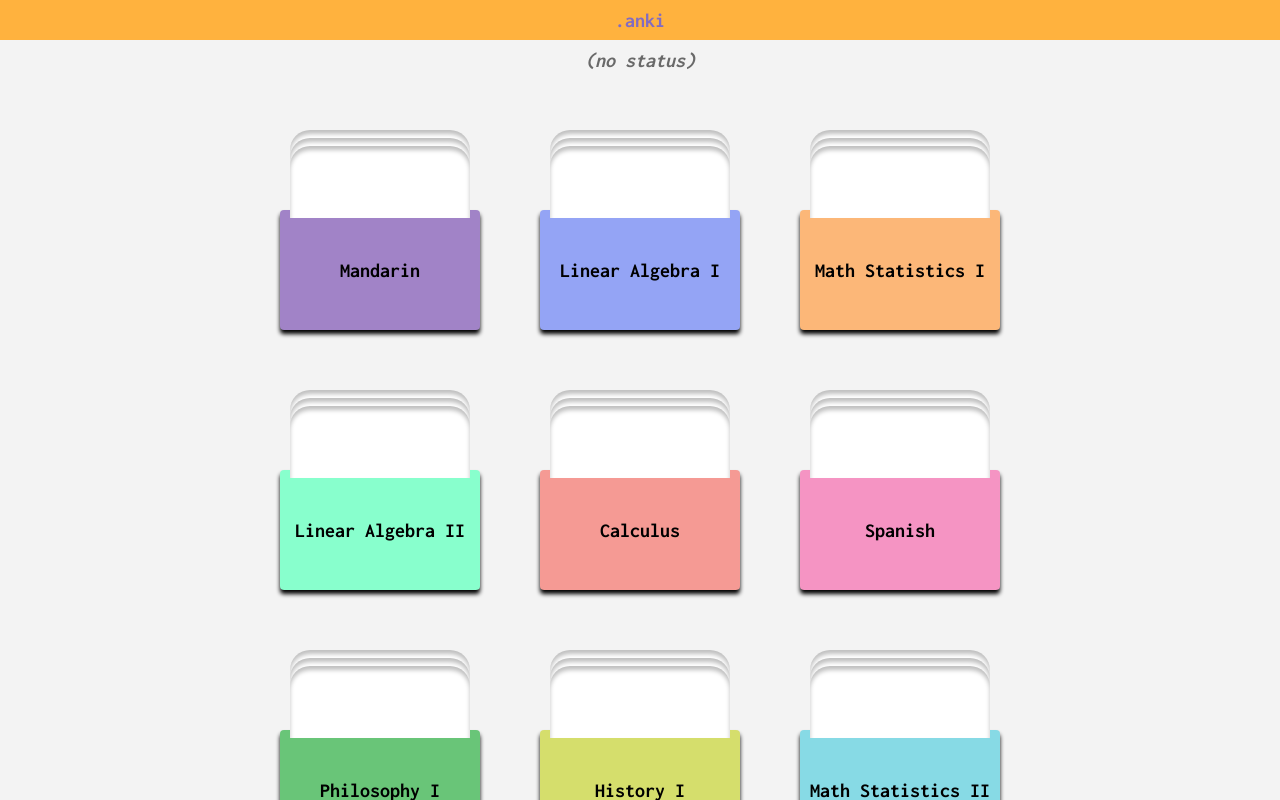
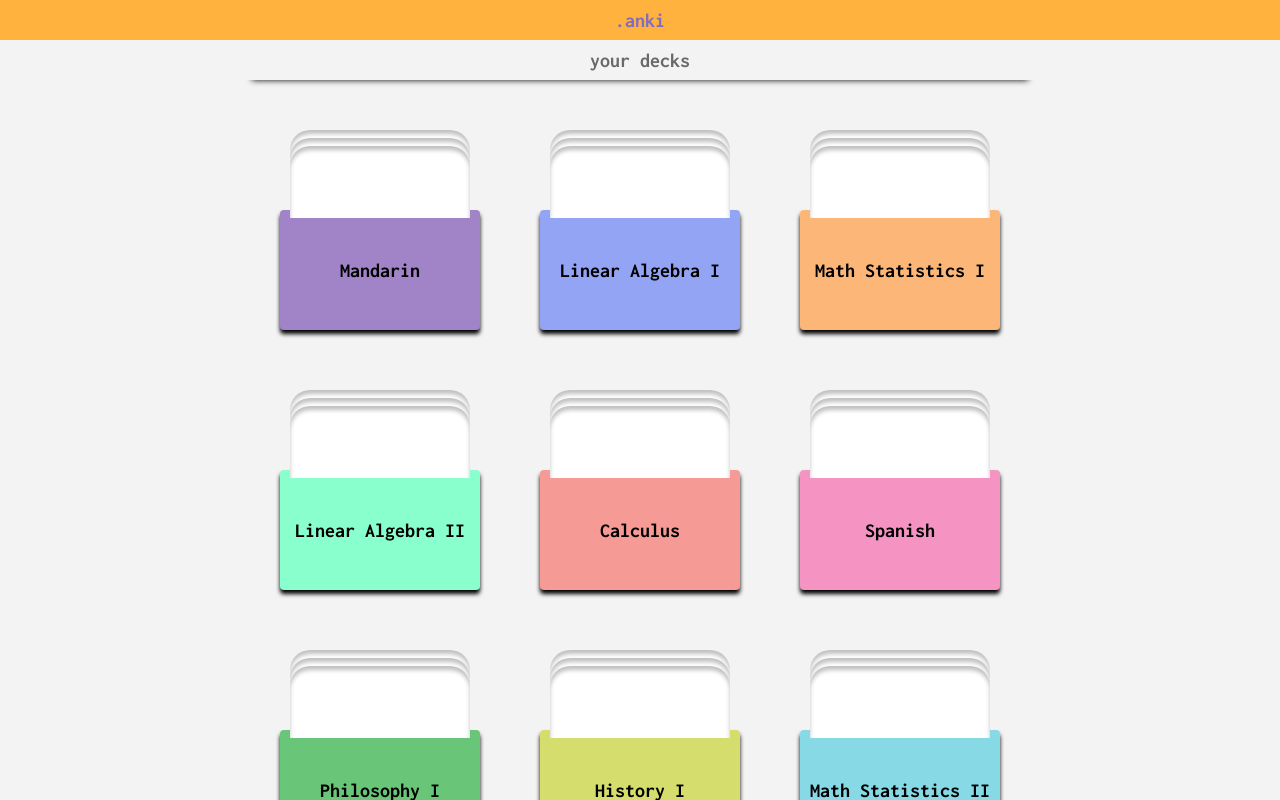
Before and after one commit to rasteeslove/anki-webapp, a React (Create React App) app in the folder anki/: page / in a window 1280 px wide. Built offline with nearby package versions, Linux system fonts and the light colour scheme.

Commit message:
deckspace demo w/o the deck info yet

```diff
--- a/anki/src/App.tsx
+++ b/anki/src/App.tsx
@@ -1,4 +1,4 @@
-import { useContext, useState, useEffect } from 'react'
+import { useContext, useState } from 'react'
 import Header from './components/Header'
 import StatusBar from './components/StatusBar'
 import { ThemeContext } from './context/ThemeContext'
@@ -8,6 +8,42 @@ import DeckSpace from './features/deckspace/components/DeckSpace'
 
 const App = () => {
     const [theme, ] = useContext(ThemeContext)
+    const [deckSelected, setDeckSelected] = useState(false)
+
+    const decks = [
+        { 'color': '#A183C7', 'name': 'Mandarin' },
+        { 'color': '#94A4F5', 'name': 'Linear Algebra I' },
+        { 'color': '#FCB778', 'name': 'Math Statistics I' },
+        { 'color': '#88FFCD', 'name': 'Linear Algebra II' },
+        { 'color': '#F59A94', 'name': 'Calculus' },
+        { 'color': '#F594C3', 'name': 'Spanish' },
+        { 'color': '#69C578', 'name': 'Philosophy I' },
+        { 'color': '#D5DE6C', 'name': 'History I' },
+        { 'color': '#87DAE5', 'name': 'Math Statistics II' },
+        { 'color': '#A183C7', 'name': 'Mandarin' },
+        { 'color': '#94A4F5', 'name': 'Linear Algebra I' },
+        { 'color': '#FCB778', 'name': 'Math Statistics I' },
+        { 'color': '#88FFCD', 'name': 'Linear Algebra II' },
+        { 'color': '#F59A94', 'name': 'Calculus' },
+        { 'color': '#F594C3', 'name': 'Spanish' },
+        { 'color': '#69C578', 'name': 'Philosophy I' },
+        { 'color': '#D5DE6C', 'name': 'History I' },
+        { 'color': '#87DAE5', 'name': 'Math Statistics II' },
+    ]
+
+    const getDecks = () => {
+        const deckComponents = []
+        for (let i = 0; i < decks.length; i++) {
+            deckComponents.push(
+                <Deck color={decks[i]['color']}
+                      name={decks[i]['name']}
+                      onClick={() => {
+                          setDeckSelected(true)
+                      }} />
+            )
+        }
+        return deckComponents
+    }
 
     return (
         <div id='App' style={{
@@ -19,35 +55,23 @@ const App = () => {
             transition: 'background-color 100ms'
         }}>
             <Header/>
-            <StatusBar status={undefined}/>
+            <StatusBar status={'your decks'}/>
             <div style={{
+                position: 'absolute',
+                top: 80,
+                bottom: 0,
                 width: '100%',
-                overflowY: 'auto',
+                overflowY: deckSelected ? 'hidden' : 'auto',
                 display: 'flex',
                 flex: '1 1 auto',
                 justifyContent: 'center',
+                scrollbarGutter: 'stable both-edges'
             }}>
-                <DeckSpace>
-                    <Deck color='#A183C7' name={'Mandarin'} />
-                    <Deck color='#94A4F5' name={'Linear Algebra I'} />
-                    <Deck color='#FCB778' name={'Math Statistics I'} />
-                    <Deck color='#88FFCD' name={'Linear Algebra II'} />
-                    <Deck color='#F59A94' name={'Calculus'} />
-                    <Deck color='#F594C3' name={'Spanish'} />
-                    <Deck color='#69C578' name={'Philosophy I'} />
-                    <Deck color='#D5DE6C' name={'History I'} />
-                    <Deck color='#87DAE5' name={'Math Statistics II'} />
-                    <Deck color='#A183C7' name={'Mandarin'} />
-                    <Deck color='#94A4F5' name={'Linear Algebra I'} />
-                    <Deck color='#FCB778' name={'Math Statistics I'} />
-                    <Deck color='#88FFCD' name={'Linear Algebra II'} />
-                    <Deck color='#F59A94' name={'Calculus'} />
-                    <Deck color='#F594C3' name={'Spanish'} />
-                    <Deck color='#69C578' name={'Philosophy I'} />
-                    <Deck color='#D5DE6C' name={'History I'} />
-                    <Deck color='#87DAE5' name={'Math Statistics II'} />
+                <DeckSpace blurred={deckSelected} deblur={() => {
+                    setDeckSelected(false)
+                }}>
+                    {getDecks()}
                 </DeckSpace>
-
             </div>
         </div>
     )
--- a/anki/src/components/Header.tsx
+++ b/anki/src/components/Header.tsx
@@ -5,9 +5,10 @@ const Header = () => {
     const [theme, ] = useContext(ThemeContext)
     return(
         <header style={{
+            position: 'absolute',
+            top: 0,
             display: 'flex',
             height: '40px',
-            minHeight: '40px',
             width: '100%',
             backgroundColor: theme.primary,
             justifyContent: 'center',
--- a/anki/src/components/StatusBar.tsx
+++ b/anki/src/components/StatusBar.tsx
@@ -10,19 +10,28 @@ const StatusBar = (props: Props) => {
 
     return(
         <header style={{
+            position: 'absolute',
+            top: 40,
             display: 'flex',
             height: '40px',
-            minHeight: '40px',
             width: '100%',
             justifyContent: 'center',
             alignItems: 'center',
+            zIndex: 69,
+            fontSize: '20px',
+            color: theme.text,
+            transition: 'color 100ms',
+            fontStyle: props.status ? 'inherit' : 'italic',
         }}>
-            <p style={{
-                fontSize: '20px',
-                color: theme.text,
-                transition: 'color 100ms',
-                fontStyle: props.status ? 'inherit' : 'italic',
-            }}>{props.status ? props.status : '(no status)'}</p>
+            {props.status ? props.status : '(no status)'}
+            <div style={{
+                position: 'absolute',
+                height: '100%',
+                width: 800,
+                left: '50%',
+                transform: 'translate(-50%, 0)',
+                boxShadow: '0px 12px 6px -12px #000000',
+            }}/>
         </header>
     )
 };
--- a/anki/src/features/deckspace/components/Deck.tsx
+++ b/anki/src/features/deckspace/components/Deck.tsx
@@ -4,6 +4,7 @@ import { ThemeContext } from '../../../context/ThemeContext'
 interface Props {
     name: string,
     color: string,
+    onClick: () => void,
 }
 
 const Deck = (props: Props) => {
@@ -50,6 +51,10 @@ const Deck = (props: Props) => {
                 }}
                 onMouseLeave={() => {
                     setIsEngaged(false)
+                }}
+                onClick={() => {
+                    props.onClick()
+                    setIsEngaged(false)
                 }}>
                 <div className='shadow-out-bottom' style={{
                     position: 'absolute',
--- a/anki/src/features/deckspace/components/DeckSpace.tsx
+++ b/anki/src/features/deckspace/components/DeckSpace.tsx
@@ -1,6 +1,7 @@
 const DeckSpace = (props: any) => {
     return(
         <div style={{
+            position: 'relative',
             width: 800, // tmp
             height: 'min-content',
             display: 'flex',
@@ -12,6 +13,13 @@ const DeckSpace = (props: any) => {
             gap: 40,
         }}>
             {props.children}
+            <div style={{
+                visibility: props.blurred ? 'visible' : 'hidden',
+                position: 'absolute',
+                width: '100%',
+                height: '100%',
+                backdropFilter: 'blur(10px)',
+            }} onClick={() => {props.deblur()}}/>
         </div>
     )
 };
```
